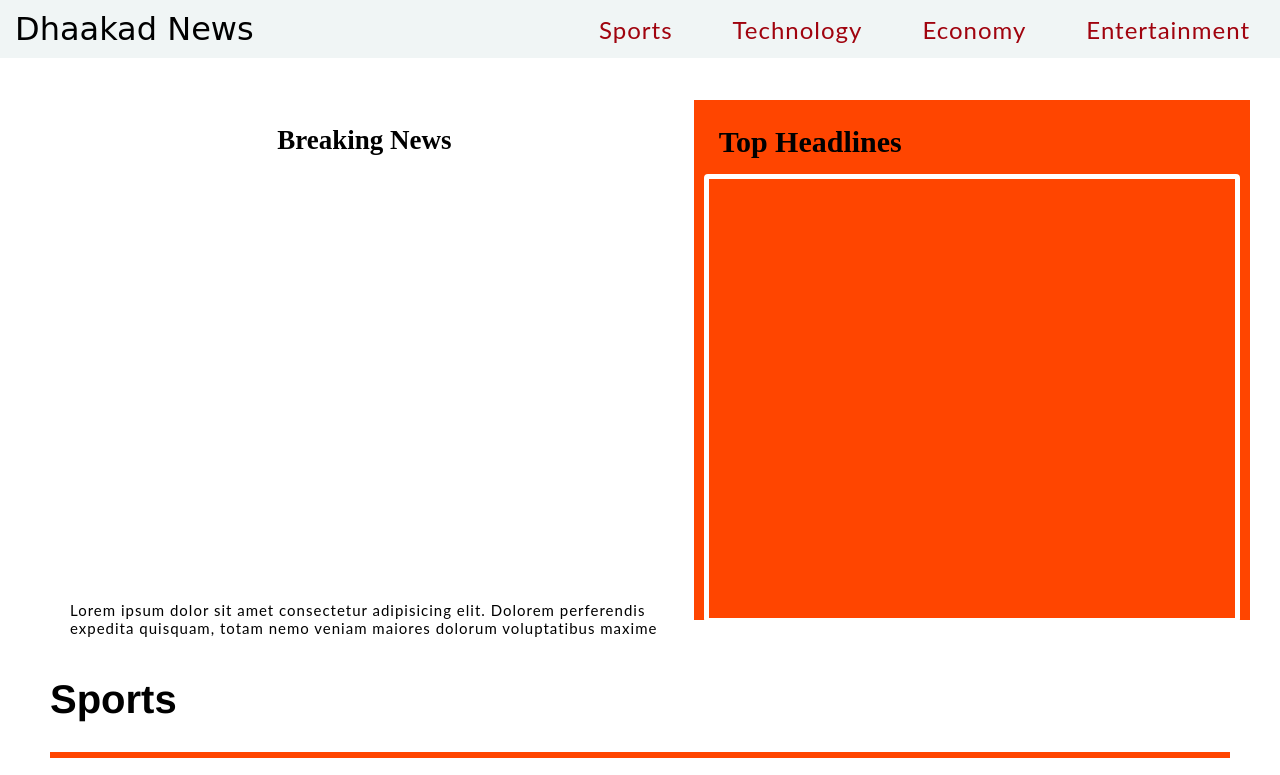
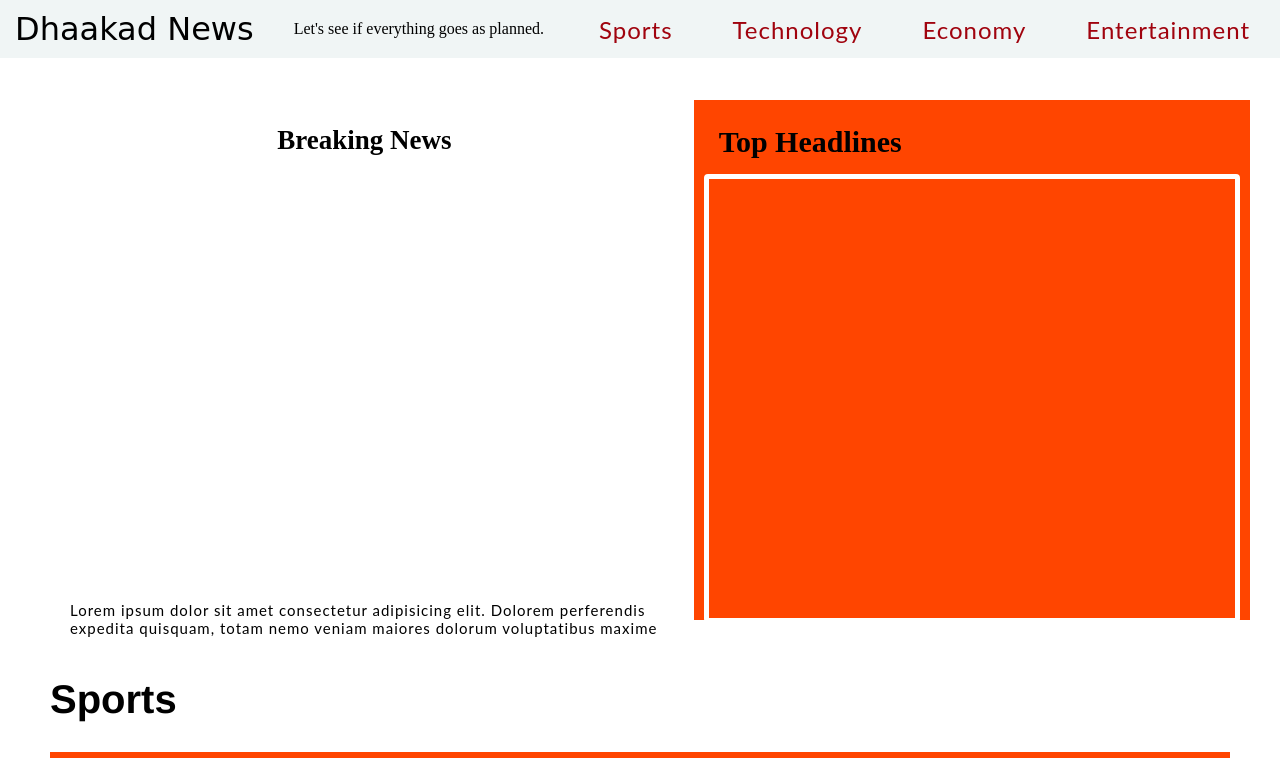
Before and after one commit to satyamkumarsingh23/dhaakad-news, a plain HTML site: page index.html in a window 1280 px wide. Shown: the top 775 px of the page. Drawn offline with Linux system fonts and the light colour scheme; no server answers; a web font is replaced by a local one.

Commit message:
Tried something new

```diff
--- a/index.html
+++ b/index.html
@@ -13,6 +13,7 @@
         <div class="logo">
             <p>Dhaakad News</p>
         </div>
+        <P>Let's see if everything goes as planned.</P>
         <div class="nav">
             <ul>
                 <li><a href="#sportsnews">Sports</a></li>
```
